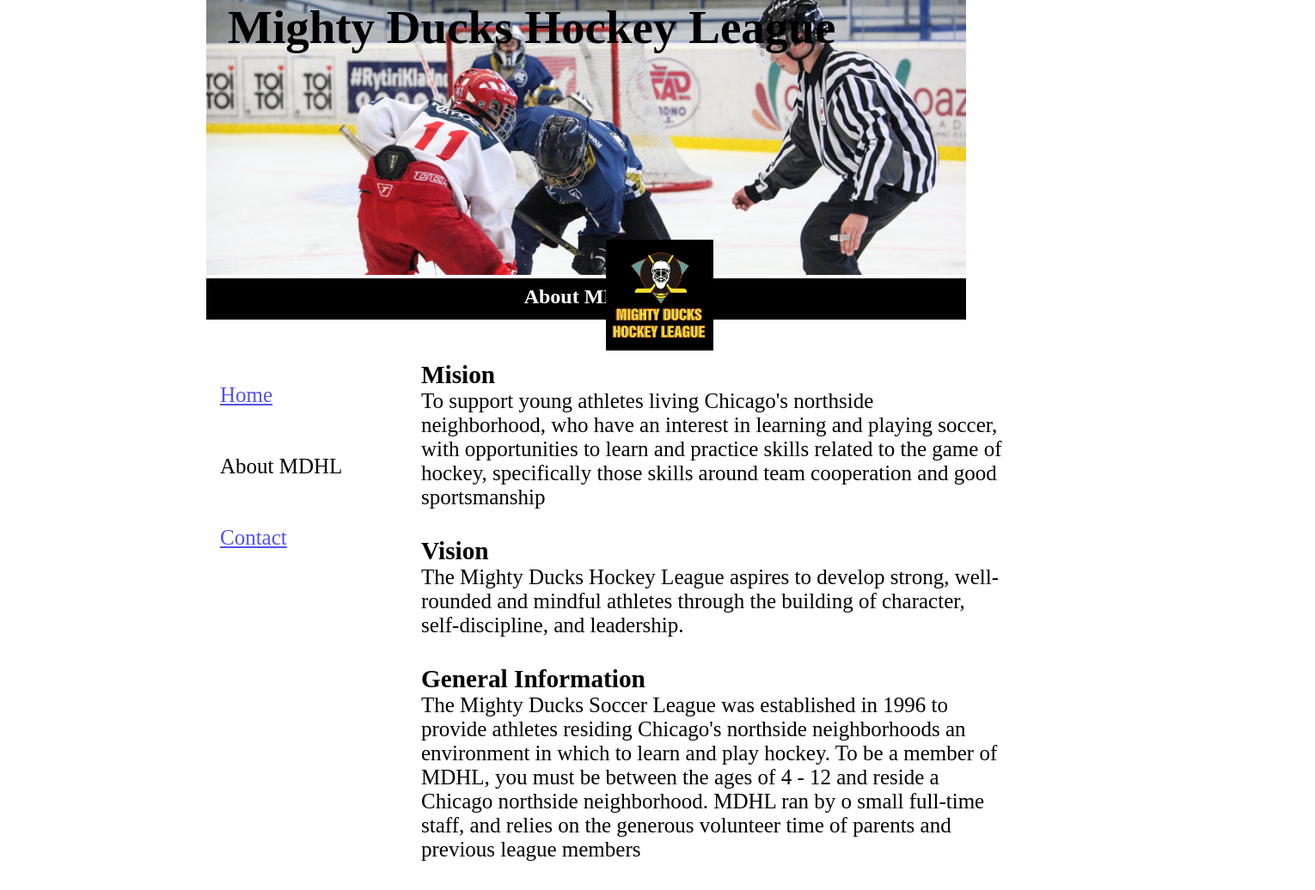
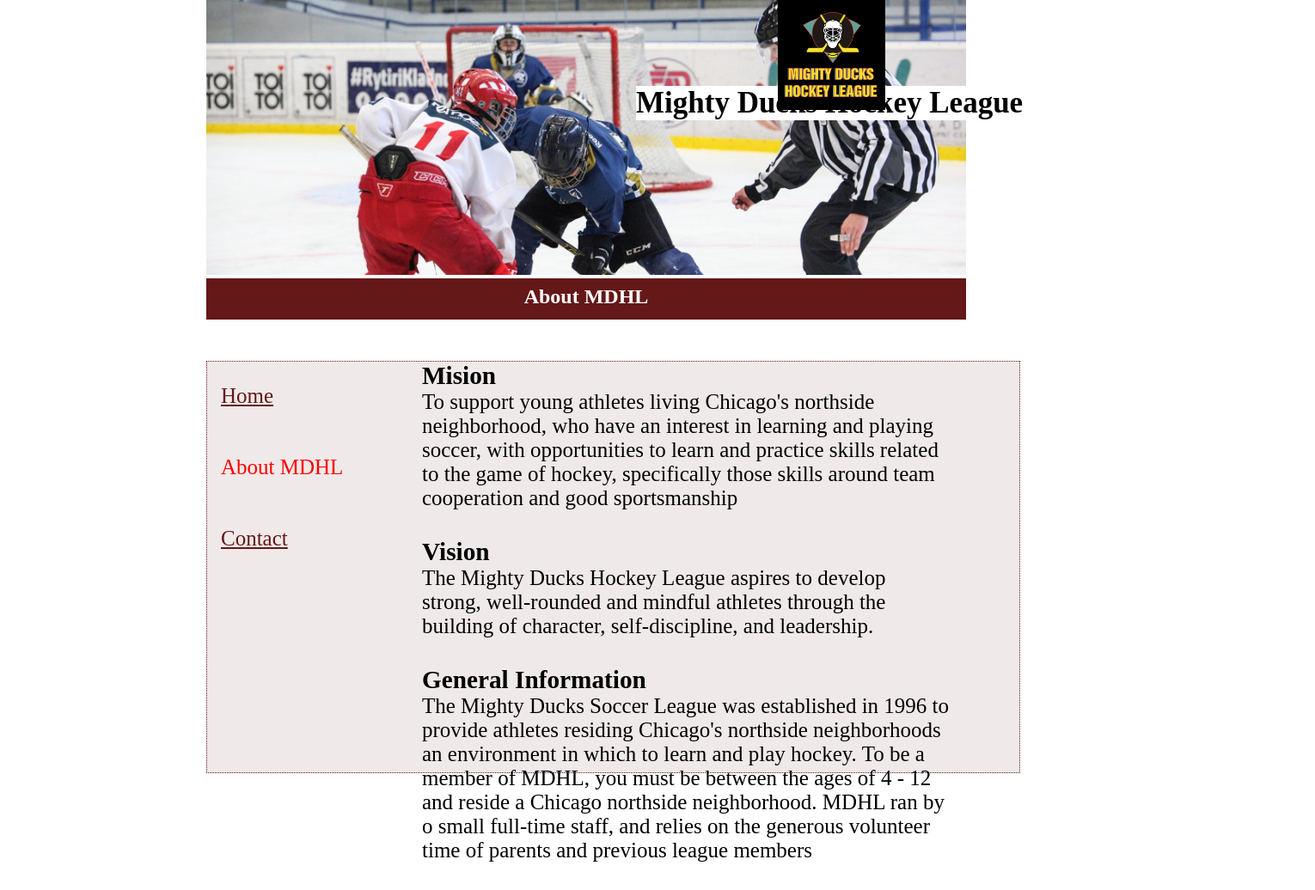
Before and after one commit to JavierG-Escobar/Sprint1MindHubMDHL, a plain HTML site: page about.html in a window 1280 px wide. Shown: the whole page at 86% size, 1530 px wide, since content can reach past the window. Drawn offline with Linux system fonts and the light colour scheme.

Commit message:
agregando mi style

```diff
--- a/about.html
+++ b/about.html
@@ -4,7 +4,8 @@
 <head>
     <meta charset="UTF-8">
     <meta name="viewport" content="width=device-width, initial-scale=1.0">
-    <link rel="stylesheet" href="style.css">
+    <!-- <link rel="stylesheet" href="style.css"> -->
+    <link rel="stylesheet" href="stylePropio.css">
     <title>About</title>
 </head>
 
--- /dev/null
+++ b/stylePropio.css
@@ -0,0 +1,112 @@
+*{
+    padding: 0;
+    margin: 0;
+    box-sizing: border-box;
+}
+
+body{
+    background-color: rgb(255, 255, 255);
+}
+
+/* header */
+header{
+    margin-left: 15rem;
+}
+
+.divimg{
+    position: relative;
+    width: 100%;
+}
+
+h1{
+    position: absolute;
+    top: 100px;
+    left: 500px;
+    z-index: 1;
+    font-size: 35px;
+    background-color: white;
+}
+
+.imgHeader{
+    height: 20rem;
+    width: 85%;
+    object-fit: cover;
+    object-position: 50% 20%;
+}
+
+.divLogo{
+    position: relative;
+}
+
+.imgLogo{
+    position: absolute;
+    right: 250px;
+    top: -325px;
+    background-color: black;
+    z-index: 1;
+}
+
+h2{
+    text-align: center;
+    background-color: rgb(100, 24, 24);
+    color: white;
+    width: 85%;
+    height: 3rem;
+    padding-top: .5rem;
+}
+
+/* Main */
+main{
+    margin-left: 15rem;
+    margin-top: 3rem;
+    border: dotted 1px rgb(100, 24, 24);
+    width: 74%;
+    height: 30rem;
+    background-color: rgba(100, 24, 24, 0.096);
+}
+.divMain{
+    position: relative;
+}
+
+.nav{
+    position: absolute;
+    display: inline-block;
+    width: 15rem;
+    line-height: 80px;
+    padding-left: 1rem;
+}
+
+a{
+    font-size: 25px;
+    color: rgb(100, 24, 24);
+}
+a.page{
+    text-decoration: none;
+    color: red;
+}
+
+article{
+    position: relative;
+    top: 0;
+    left: 250px;
+    display: inline-block;
+    font-size: 25px;
+}
+
+/* About */
+
+.pAbout{
+    width: 65%;
+    margin-bottom: 2rem;
+}
+
+/* Contact */
+
+.divContact{
+    position: relative;
+    top: 0;
+    left: 250px;
+    font-size: 25px;
+    line-height: 50px;
+    padding-top: .5rem;
+}
```
Also changed, not shown: contact.html (+2 -1 lines), index.html (+2 -1 lines).
